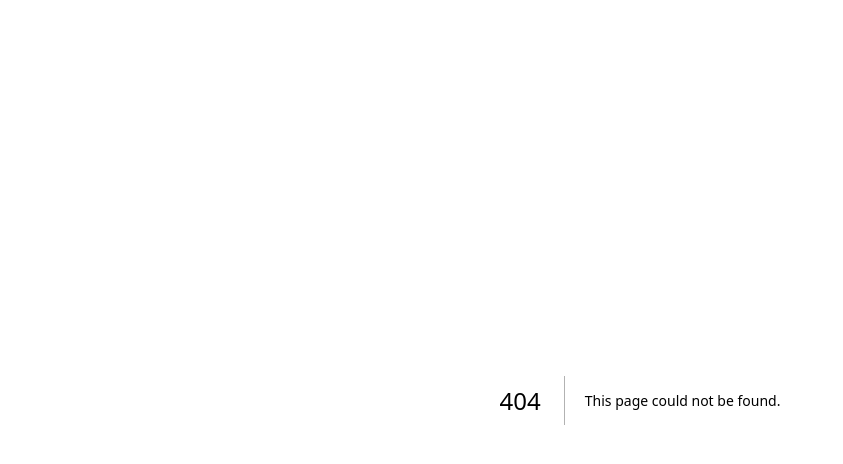
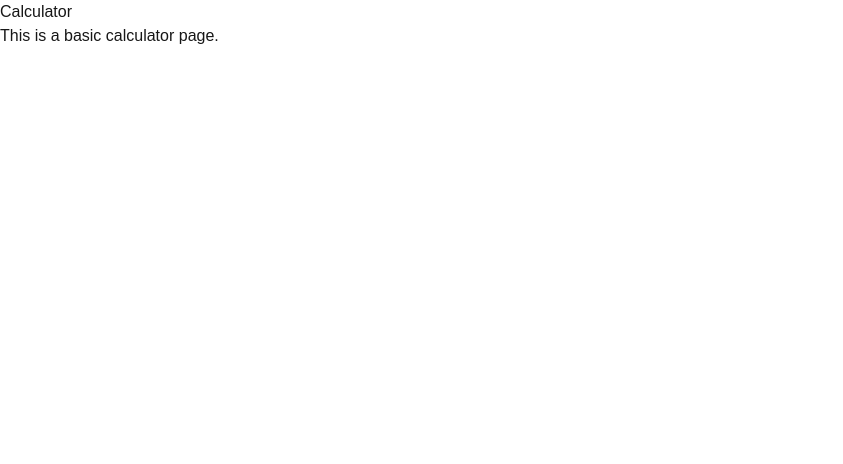
Before and after one commit to samm-47/CAPST, a Next.js app: page /calculator in a window 1280 px wide. Before the commit this address had no page. Shown: the top 464 px of the page, without its empty margins (0-843 px from the left). Built offline with nearby package versions, Linux system fonts and the light colour scheme.

Commit message:
Add files via upload

```diff
--- /dev/null
+++ b/app/calculator/page.tsx
@@ -0,0 +1,15 @@
+// app/calculator/page.tsx
+
+import React from 'react';
+
+const CalculatorPage = () => {
+  return (
+    <div>
+      <h1>Calculator</h1>
+      <p>This is a basic calculator page.</p>
+      {/* You can extend this with actual calculator functionality later */}
+    </div>
+  );
+};
+
+export default CalculatorPage;
```
